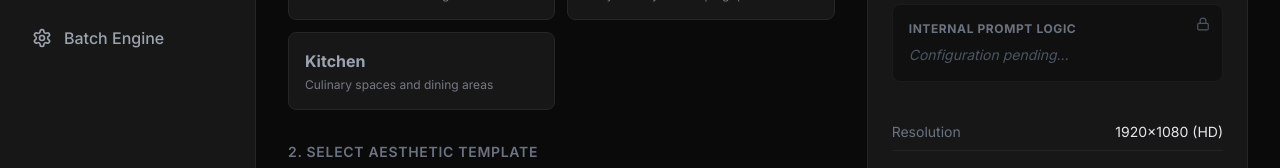
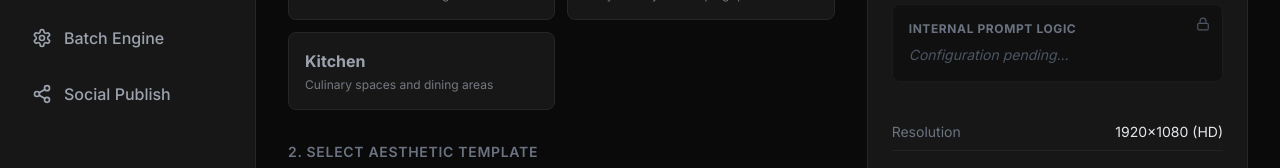
Before and after one commit to airoolsmastery2026/StudioAI, a Next.js app: page /studio/topics in a window 1280 px wide. Shown: the part 247-415 px from the top of the page. Built offline with nearby package versions, Linux system fonts and the light colour scheme.

Commit message:
feat: expose social publish handoff in studio navigation

```diff
--- a/app/studio/layout.tsx
+++ b/app/studio/layout.tsx
@@ -1,5 +1,5 @@
 import Link from 'next/link';
-import { MonitorPlay, Copy, Layers, LayoutGrid, Settings } from 'lucide-react';
+import { MonitorPlay, Copy, Layers, LayoutGrid, Settings, Share2 } from 'lucide-react';
 import React from 'react';
 
 const SidebarItem = ({ href, icon: Icon, label }: { href: string; icon: any; label: string }) => (
@@ -19,7 +19,6 @@ export default function StudioLayout({
 }) {
   return (
     <div className="flex h-screen overflow-hidden">
-      {/* Sidebar */}
       <aside className="w-64 bg-studio-800 border-r border-studio-700 flex flex-col">
         <div className="p-6 border-b border-studio-700">
           <h1 className="text-xl font-bold tracking-tight text-white flex items-center gap-2">
@@ -33,6 +32,7 @@ export default function StudioLayout({
           <SidebarItem href="/studio/topics" icon={Layers} label="Topic Studio" />
           <SidebarItem href="/studio/clone" icon={Copy} label="Clone & DNA" />
           <SidebarItem href="/studio/batch" icon={Settings} label="Batch Engine" />
+          <SidebarItem href="/studio/publish" icon={Share2} label="Social Publish" />
         </nav>
 
         <div className="p-4 border-t border-studio-700 text-xs text-gray-500">
@@ -41,7 +41,6 @@ export default function StudioLayout({
         </div>
       </aside>
 
-      {/* Main Content */}
       <main className="flex-1 overflow-auto bg-studio-900 relative">
         {children}
       </main>
```
